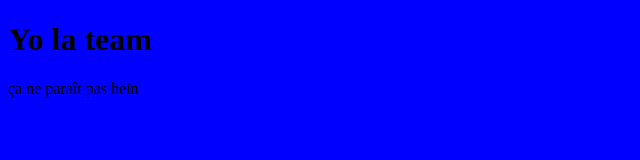
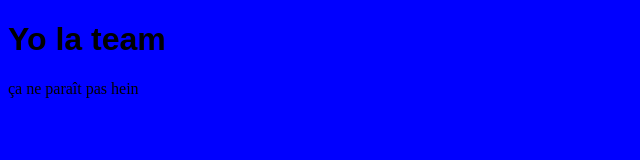
Before and after one commit to Nicolas-Mida/git-introduction, a plain HTML site: page index.html in a window 1280 px wide. Shown: the full height of the page, 0-640 px from the left. Drawn offline with Linux system fonts and the light colour scheme.

Commit message:
style font familly added

```diff
--- a/index.html
+++ b/index.html
@@ -2,7 +2,7 @@
 <html>
 <body style ="background-color:blue;">
 
-<h1>Yo la team</h1>
+<h1 style="font-family: arial;">Yo la team</h1>
 <p>ça ne paraît pas hein</p>
 
 </body>
```
